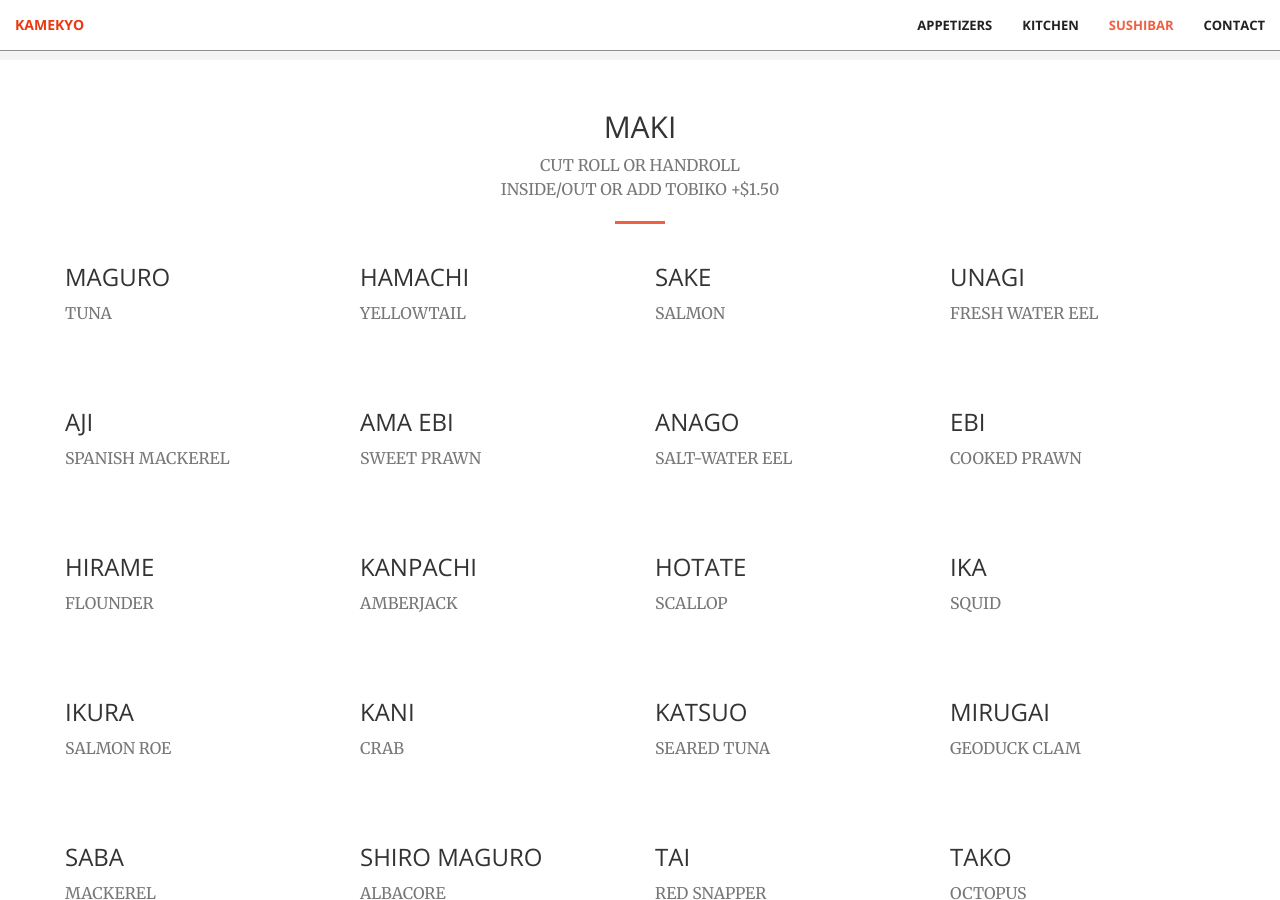
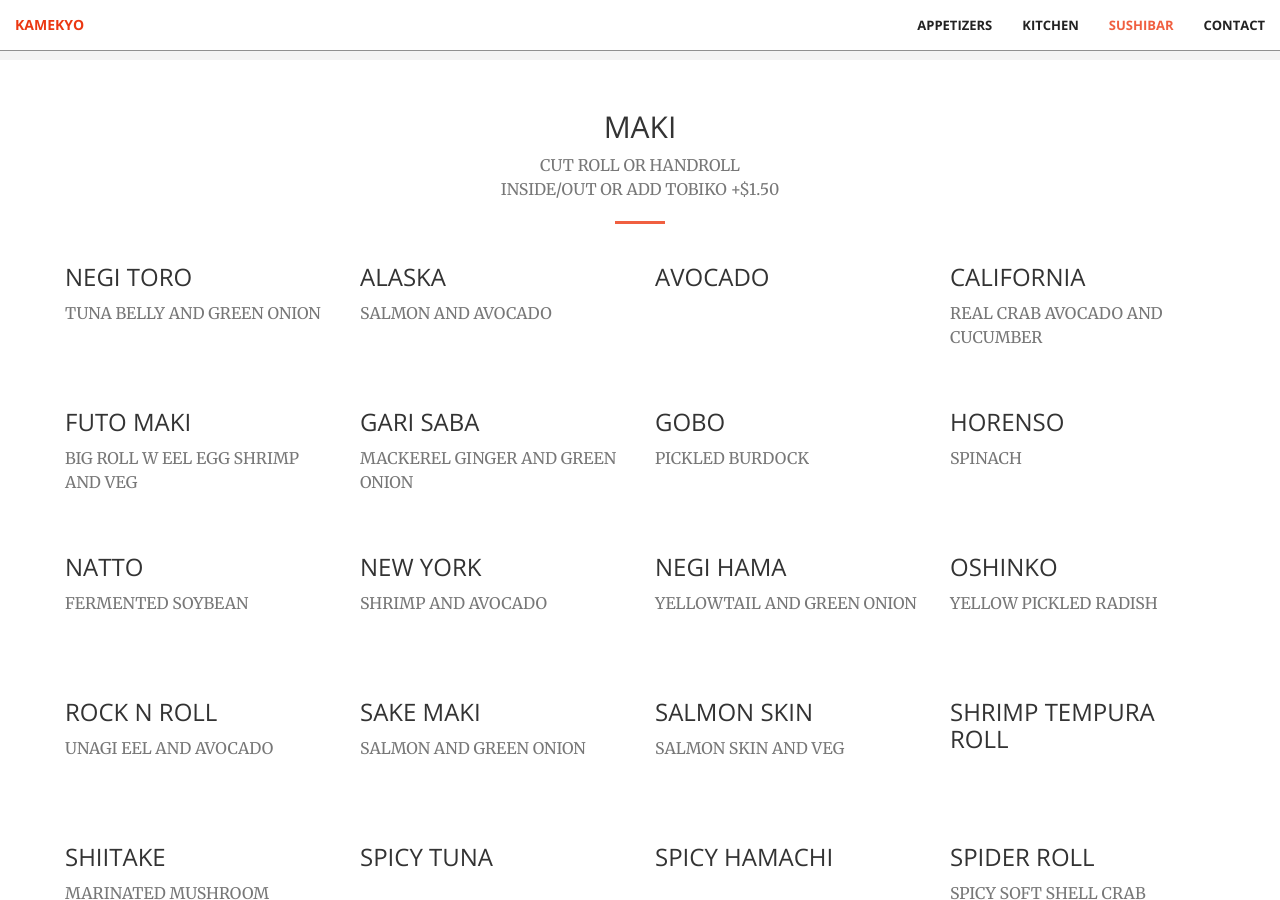
Before and after one commit to CyrusLiang/kamekyo, a Jekyll site: the page built from index.html, in a window 1280 px wide and 900 px high, scrolled down 8269 px. Built offline with Jekyll 4.4.1, drawn with Linux system fonts in a browser that asks for light colours; some of the changed text lies outside the part shown.

Commit message:
Update maki.html

```diff
--- a/_includes/maki.html
+++ b/_includes/maki.html
@@ -12,207 +12,192 @@
         <div class="row">
             <div class="col-lg-3 col-sm-4">
                 <div class="food-box">
-                    <h3>Maguro</h3>
-                    <p class="text-muted">Tuna</p>
-                    <p id="maguro"></p>
+                    <h3>Negi Toro</h3>
+                    <p class="text-muted">Tuna belly and green onion</p>
+                    <p id="negitoro"></p>
                 </div>
             </div>
             <div class="col-lg-3 col-sm-4">
                 <div class="food-box">
-                    <h3>Hamachi</h3>
-                    <p class="text-muted">Yellowtail</p>
-                    <p id="hamachi"></p>
+                    <h3>Alaska</h3>
+                    <p class="text-muted">Salmon and avocado</p>
+                    <p id="alaska"></p>
                 </div>
             </div>
             <div class="col-lg-3 col-sm-4">
                 <div class="food-box">
-                    <h3>Sake</h3>
-                    <p class="text-muted">Salmon</p>
-                    <p id="sake"></p>
+                    <h3>Avocado</h3>
+                    <p id="avocado"></p>
                 </div>
             </div>
             <div class="col-lg-3 col-sm-4">
                 <div class="food-box">
-                    <h3>Unagi</h3>
-                    <p class="text-muted">Fresh water eel</p>
-                    <p id="unagi"></p>
+                    <h3>California</h3>
+                    <p class="text-muted">Real crab avocado and cucumber</p>
+                    <p id="cali"></p>
                 </div>
             </div>
             <div class="col-lg-3 col-sm-4">
                 <div class="food-box">
-                    <h3>Aji</h3>
-                    <p class="text-muted">Spanish Mackerel</p>
-                    <p id="aji"></p>
+                    <h3>Futo Maki</h3>
+                    <p class="text-muted">Big roll w eel egg shrimp and veg</p>
+                    <p id="futom"></p>
                 </div>
             </div>
             <div class="col-lg-3 col-sm-4">
                 <div class="food-box">
-                    <h3>Ama Ebi</h3>
-                    <p class="text-muted">Sweet prawn</p>
-                    <p id="amaebi"></p>
+                    <h3>Gari Saba</h3>
+                    <p class="text-muted">Mackerel ginger and green onion</p>
+                    <p id="garisaba"></p>
                 </div>
             </div>
             <div class="col-lg-3 col-sm-4">
                 <div class="food-box">
-                    <h3>anago</h3>
-                    <p class="text-muted">Salt-water eel</p>
-                    <p id="anago"></p>
+                    <h3>gobo</h3>
+                    <p class="text-muted">Pickled burdock</p>
+                    <p id="gobo"></p>
                 </div>
             </div>
             <div class="col-lg-3 col-sm-4">
                 <div class="food-box">
-                    <h3>Ebi</h3>
-                    <p class="text-muted">Cooked prawn</p>
-                    <p id="ebi"></p>
+                    <h3>Horenso</h3>
+                    <p class="text-muted">Spinach</p>
+                    <p id="Horenso"></p>
                 </div>
             </div>
             <div class="col-lg-3 col-sm-4">
                 <div class="food-box">
-                    <h3>Hirame</h3>
-                    <p class="text-muted">Flounder</p>
-                    <p id="hirame"></p>
+                    <h3>Natto</h3>
+                    <p class="text-muted">Fermented soybean</p>
+                    <p id="natto"></p>
                 </div>
             </div>
             <div class="col-lg-3 col-sm-4">
                 <div class="food-box">
-                    <h3>Kanpachi</h3>
-                    <p class="text-muted">Amberjack</p>
-                    <p id="kanpachi"></p>
+                    <h3>New York</h3>
+                    <p class="text-muted">Shrimp and avocado</p>
+                    <p id="newyork"></p>
                 </div>
             </div>
             <div class="col-lg-3 col-sm-4">
                 <div class="food-box">
-                    <h3>Hotate</h3>
-                    <p class="text-muted">Scallop</p>
-                    <p id="hotate"></p>
+                    <h3>Negi Hama</h3>
+                    <p class="text-muted">Yellowtail and green onion</p>
+                    <p id="negihama"></p>
                 </div>
             </div>
             <div class="col-lg-3 col-sm-4">
                 <div class="food-box">
-                    <h3>Ika</h3>
-                    <p class="text-muted">Squid</p>
-                    <p id="ika"></p>
+                    <h3>Oshinko</h3>
+                    <p class="text-muted">Yellow pickled radish</p>
+                    <p id="oshinko"></p>
                 </div>
             </div>
             <div class="col-lg-3 col-sm-4">
                 <div class="food-box">
-                    <h3>Ikura</h3>
-                    <p class="text-muted">Salmon roe</p>
-                    <p id="ikura"></p>
+                    <h3>Rock n Roll</h3>
+                    <p class="text-muted">Unagi eel and avocado</p>
+                    <p id="rocknroll"></p>
                 </div>
             </div>
             <div class="col-lg-3 col-sm-4">
                 <div class="food-box">
-                    <h3>Kani</h3>
-                    <p class="text-muted">Crab</p>
-                    <p id="kani"></p>
+                    <h3>Sake Maki</h3>
+                    <p class="text-muted">Salmon and green onion</p>
+                    <p id="sakem"></p>
                 </div>
             </div>
             <div class="col-lg-3 col-sm-4">
                 <div class="food-box">
-                    <h3>Katsuo</h3>
-                    <p class="text-muted">Seared tuna</p>
-                    <p id="katsuo"></p>
+                    <h3>Salmon Skin</h3>
+                    <p class="text-muted">Salmon skin and veg</p>
+                    <p id="sskin"></p>
                 </div>
             </div>
             <div class="col-lg-3 col-sm-4">
                 <div class="food-box">
-                    <h3>Mirugai</h3>
-                    <p class="text-muted">Geoduck clam</p>
-                    <p id="mirugai"></p>
+                    <h3>Shrimp Tempura Roll</h3>
+                    <p id="stroll"></p>
                 </div>
             </div>
             <div class="col-lg-3 col-sm-4">
                 <div class="food-box">
-                    <h3>Saba</h3>
-                    <p class="text-muted">Mackerel</p>
-                    <p id="saba"></p>
+                    <h3>Shiitake</h3>
+                    <p class="text-muted">Marinated mushroom</p>
+                    <p id="shiitake"></p>
                 </div>
             </div>
             <div class="col-lg-3 col-sm-4">
                 <div class="food-box">
-                    <h3>Shiro Maguro</h3>
-                    <p class="text-muted">Albacore</p>
-                    <p id="shiro"></p>
+                    <h3>Spicy Tuna</h3>
+                    <p id="stuna"></p>
                 </div>
             </div>
             <div class="col-lg-3 col-sm-4">
                 <div class="food-box">
-                    <h3>Tai</h3>
-                    <p class="text-muted">Red snapper</p>
-                    <p id="tai"></p>
+                    <h3>Spicy Hamachi</h3>
+                    <p id="shama"></p>
                 </div>
             </div>
             <div class="col-lg-3 col-sm-4">
                 <div class="food-box">
-                    <h3>Tako</h3>
-                    <p class="text-muted">Octopus</p>
-                    <p id="tako"></p>
+                    <h3>Spider Roll</h3>
+                    <p class="text-muted">Spicy soft shell crab tempura</p>
+                    <p id="spider"></p>
                 </div>
             </div>
             <div class="col-lg-3 col-sm-4">
                 <div class="food-box">
-                    <h3>Tobiko</h3>
-                    <p class="text-muted">Flying fish roe</p>
-                    <p id="tobiko"></p>
+                    <h3>Tekka Maki</h3>
+                    <p class="text-muted">Red tuna</p>
+                    <p id="tekka"></p>
                 </div>
             </div>
             <div class="col-lg-3 col-sm-4">
                 <div class="food-box">
-                    <h3>Tamago</h3>
-                    <p class="text-muted">Japanese sweet omelette</p>
-                    <p id="tamago"></p>
+                    <h3>Tuna Delight</h3>
+                    <p class="text-muted">Red tuna w veg and wasabi sauce</p>
+                    <p id="tunad"></p>
                 </div>
             </div>
             <div class="col-lg-3 col-sm-4">
                 <div class="food-box">
-                    <h3>Uni</h3>
-                    <p class="text-muted">Sea urchin</p>
-                    <p id="uni"></p>
+                    <h3>Hamachi Delight</h3>
+                    <p class="text-muted">Hamachi w veg and wasabi sauce</p>
+                    <p id="hamachid"></p>
                 </div>
             </div>
             <div class="col-lg-3 col-sm-4">
                 <div class="food-box">
-                    <h3>Spicy Scallop</h3>
-                    <p id="shotate"></p>
+                    <h3>Vegetable Delight</h3>
+                    <p class="text-muted">Mixed veg and wasabi sauce</p>
+                    <p id="vegd"></p>
                 </div>
             </div>
             <div class="col-lg-3 col-sm-4">
                 <div class="food-box">
-                    <h3>Ankimo</h3>
-                    <p class="text-muted">Monk fish liver</p>
-                    <p id="ankimo"></p>
+                    <h3>Una Kyu</h3>
+                    <p class="text-muted">Unagi eel and cucumber</p>
+                    <p id="unakyu"></p>
                 </div>
             </div>
             <div class="col-lg-3 col-sm-4">
                 <div class="food-box">
-                    <h3>Toro</h3>
-                    <p class="text-muted">Tuna belly</p>
-                    <p id="toro"></p>
+                    <h3>Veg Tempura Roll</h3>
+                    <p id="vtroll"></p>
                 </div>
             </div>
             <div class="col-lg-3 col-sm-4">
                 <div class="food-box">
-                    <h3>Bigeye Tuna</h3>
-                    <p id="bigeye"></p>
+                    <h3>Umeshiso</h3>
+                    <p class="text-muted">Ooba plum leaf</p>
+                    <p id="umeshiso"></p>
                 </div>
             </div>
             <div class="col-lg-3 col-sm-4">
                 <div class="food-box">
-                    <h3>King Salmon</h3>
-                    <p id="king"></p>
-                </div>
-            </div>
-            <div class="col-lg-3 col-sm-4">
-                <div class="food-box">
-                    <h3>Salmon Belly</h3>
-                    <p id="sbelly"></p>
-                </div>
-            </div>
-            <div class="col-lg-3 col-sm-4">
-                <div class="food-box">
-                    <h3>Albacore Belly</h3>
-                    <p id="abelly"></p>
+                    <h3>Lobster and Crab Salad Roll</h3>
+                    <p id="lobster"></p>
                 </div>
             </div>
         </div>
```
